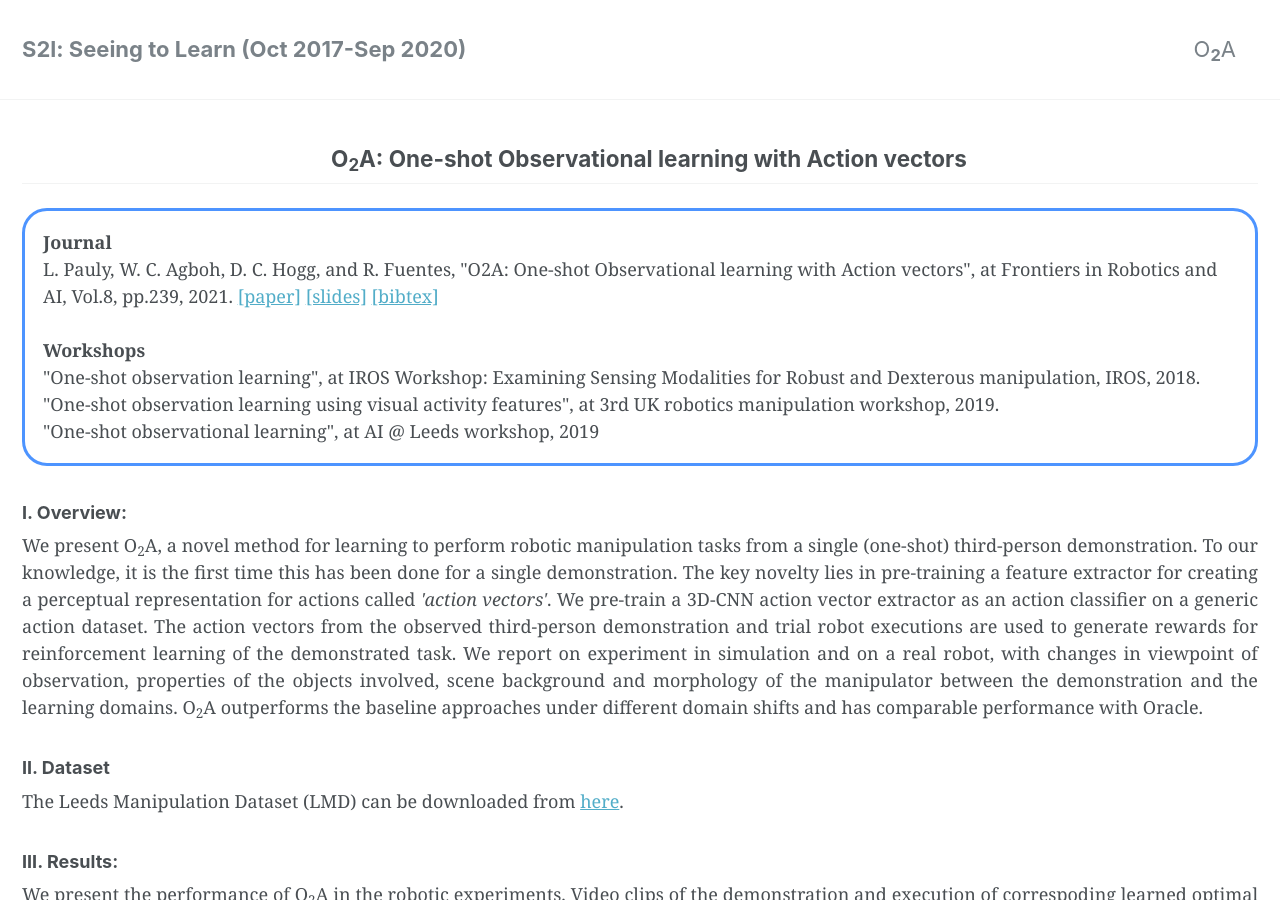
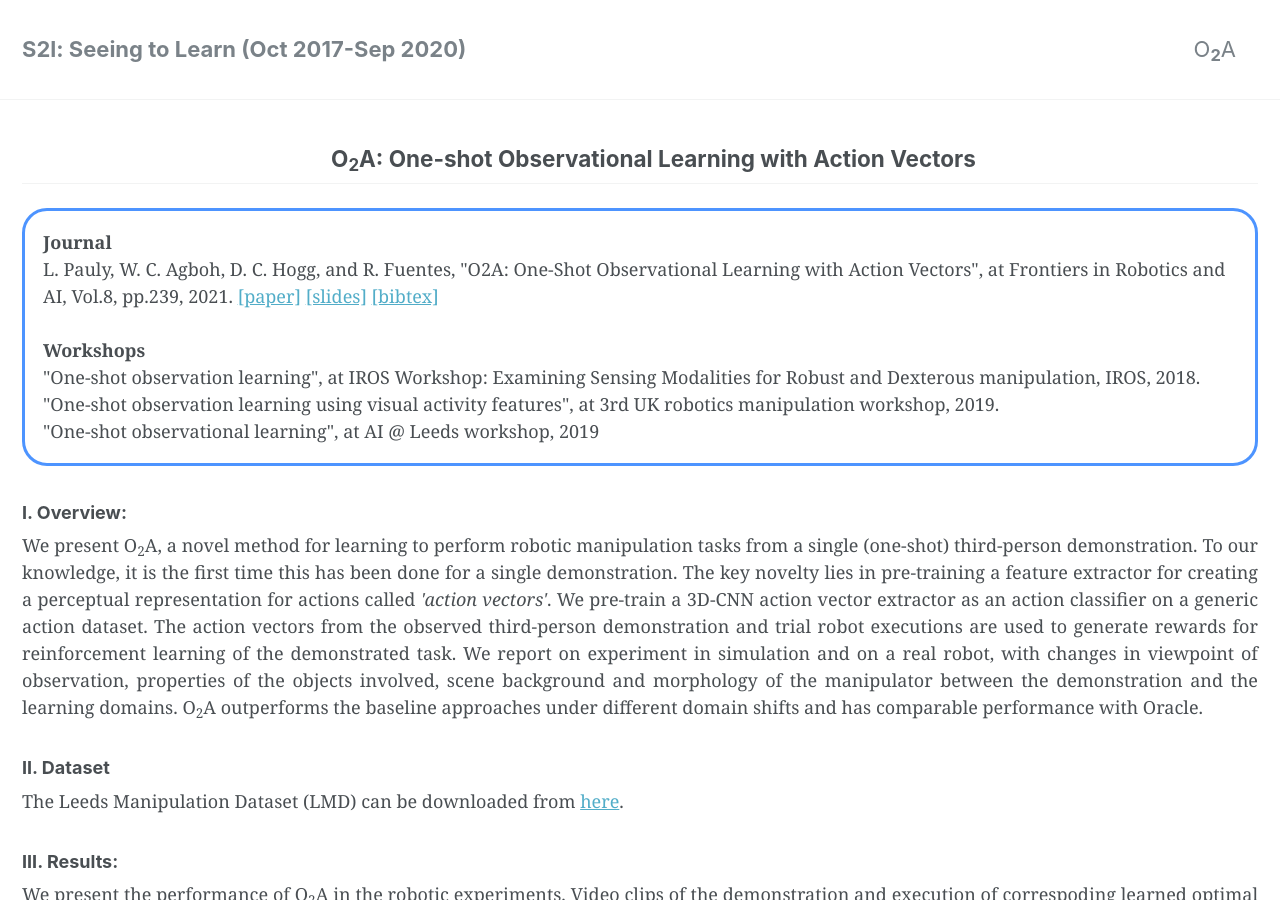
Before and after one commit to leopauly/s2l, a Jekyll site: the page built from _pages/stage1.md, in a window 1280 px wide and 900 px high. Built offline with Jekyll 4.4.1, drawn with Linux system fonts in a browser that asks for light colours.

Commit message:
Update stage1.md

```diff
--- a/_pages/stage1.md
+++ b/_pages/stage1.md
@@ -9,15 +9,15 @@ comments:
 <!--- ---------------------------------------------------------------------------------------- ---->
 <!--- ---------------------------------------------------------------------------------------- ---->
 <font face="Georgia" size="4">
-<p style="text-align:center"><h2> &emsp;&emsp;&emsp;&emsp;&emsp;&emsp;&emsp;&emsp;&emsp;&emsp;&emsp;&emsp;&emsp;&ensp; O<sub>2</sub>A: One-shot Observational learning with Action vectors </h2></p>
+<p style="text-align:center"><h2> &emsp;&emsp;&emsp;&emsp;&emsp;&emsp;&emsp;&emsp;&emsp;&emsp;&emsp;&emsp;&emsp;&ensp; O<sub>2</sub>A: One-shot Observational Learning with Action Vectors </h2></p>
 </font>
 
 <font face="Georgia" size="4">
 <p style="border:3px; border-style:solid; border-radius: 25px; border-color:#4d94ff; padding: 1em;">
 
 <b>Journal</b><br>
-L. Pauly, W. C. Agboh, D. C. Hogg, and R. Fuentes, "O2A: One-shot Observational
-learning with Action vectors", at Frontiers in Robotics and AI, Vol.8, pp.239, 2021.
+L. Pauly, W. C. Agboh, D. C. Hogg, and R. Fuentes, "O2A: One-Shot Observational
+Learning with Action Vectors", at Frontiers in Robotics and AI, Vol.8, pp.239, 2021.
 <a href="https://www.frontiersin.org/articles/10.3389/frobt.2021.686368/full"> [paper]</a>
 <a href="https://docs.google.com/presentation/d/1pMMhYbRxoYhzjQuysP6tOBuzaTrlubu1/edit?usp=sharing&ouid=101733491474689445191&rtpof=true&sd=true"> [slides]</a>
 <a href="./../O2A.bib" download>
```
